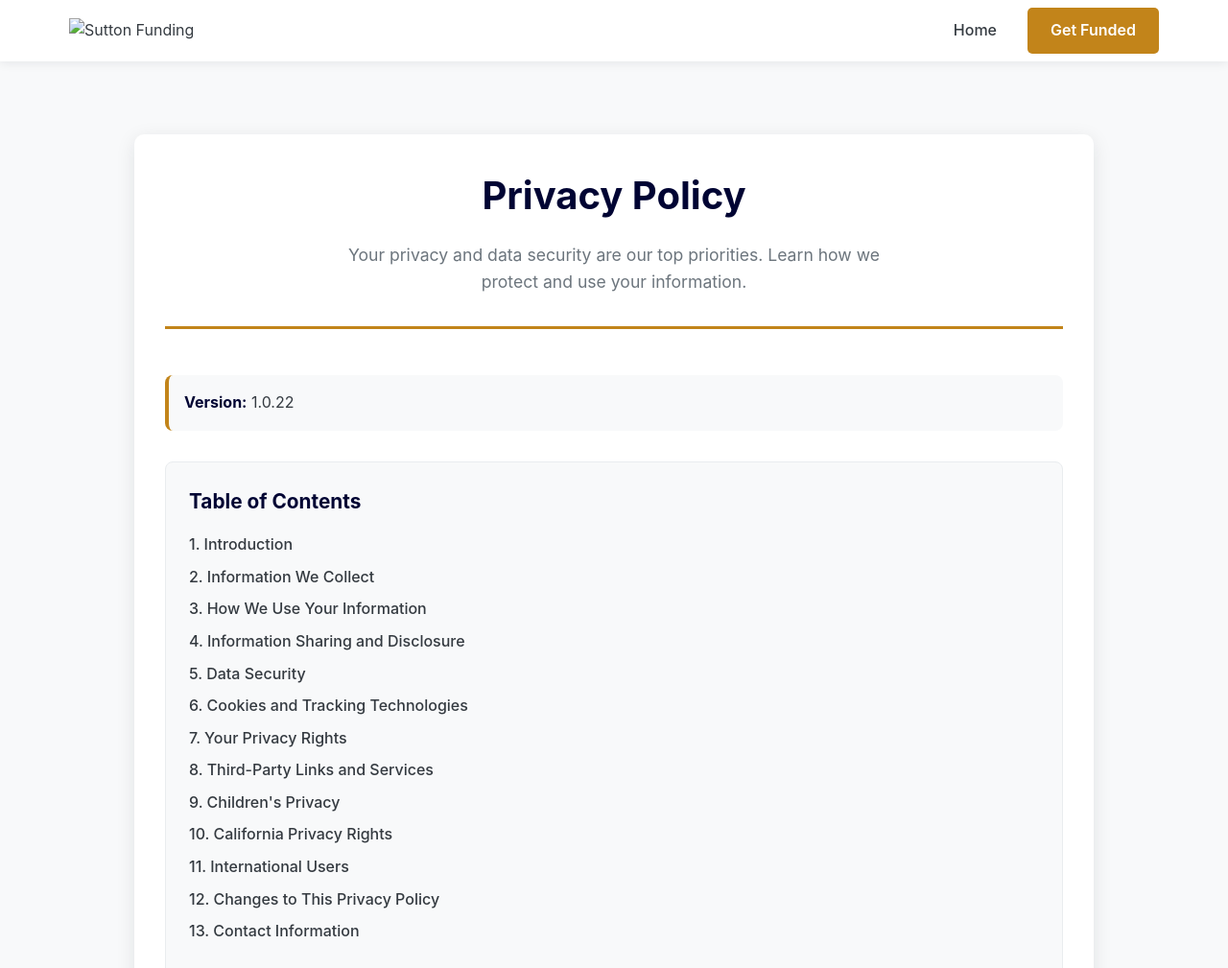
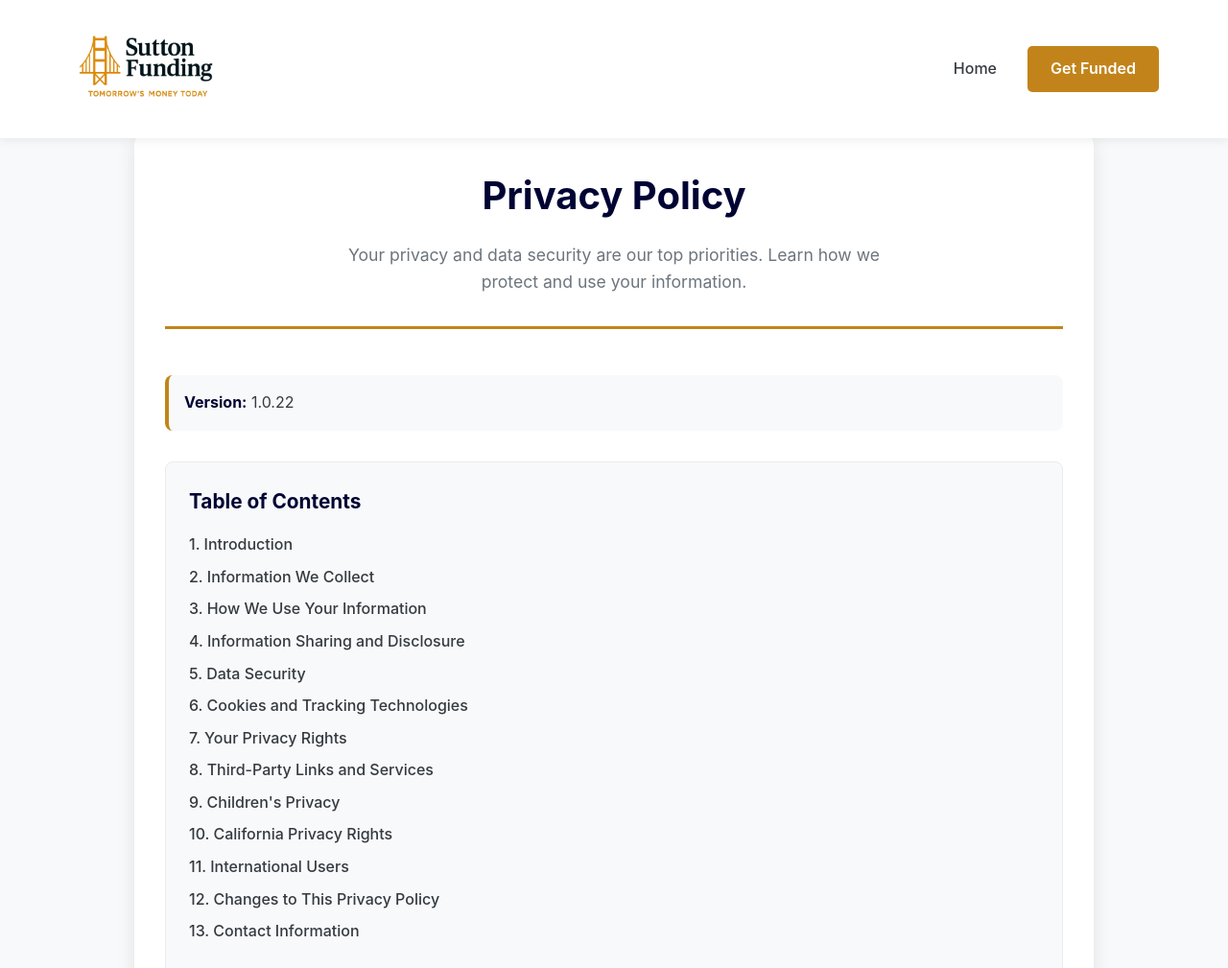
Before and after one commit to sutton-funding/suttonfunding, a plain HTML site: page privacy-policy/index.html in a window 1280 px wide. Shown: the top 1009 px of the page at 96% size. Drawn offline with Linux system fonts and the light colour scheme.

Commit message:
Update index.html

```diff
--- a/privacy-policy/index.html
+++ b/privacy-policy/index.html
@@ -366,7 +366,7 @@
     <header class="header">
         <nav class="nav">
             <div class="logo">
-                <img src="sutton-new.png" alt="Sutton Funding" />
+                <img src="/sutton-new.png" alt="Sutton Funding" />
             </div>
             <div class="nav-right">
                 <ul class="nav-links">
```
